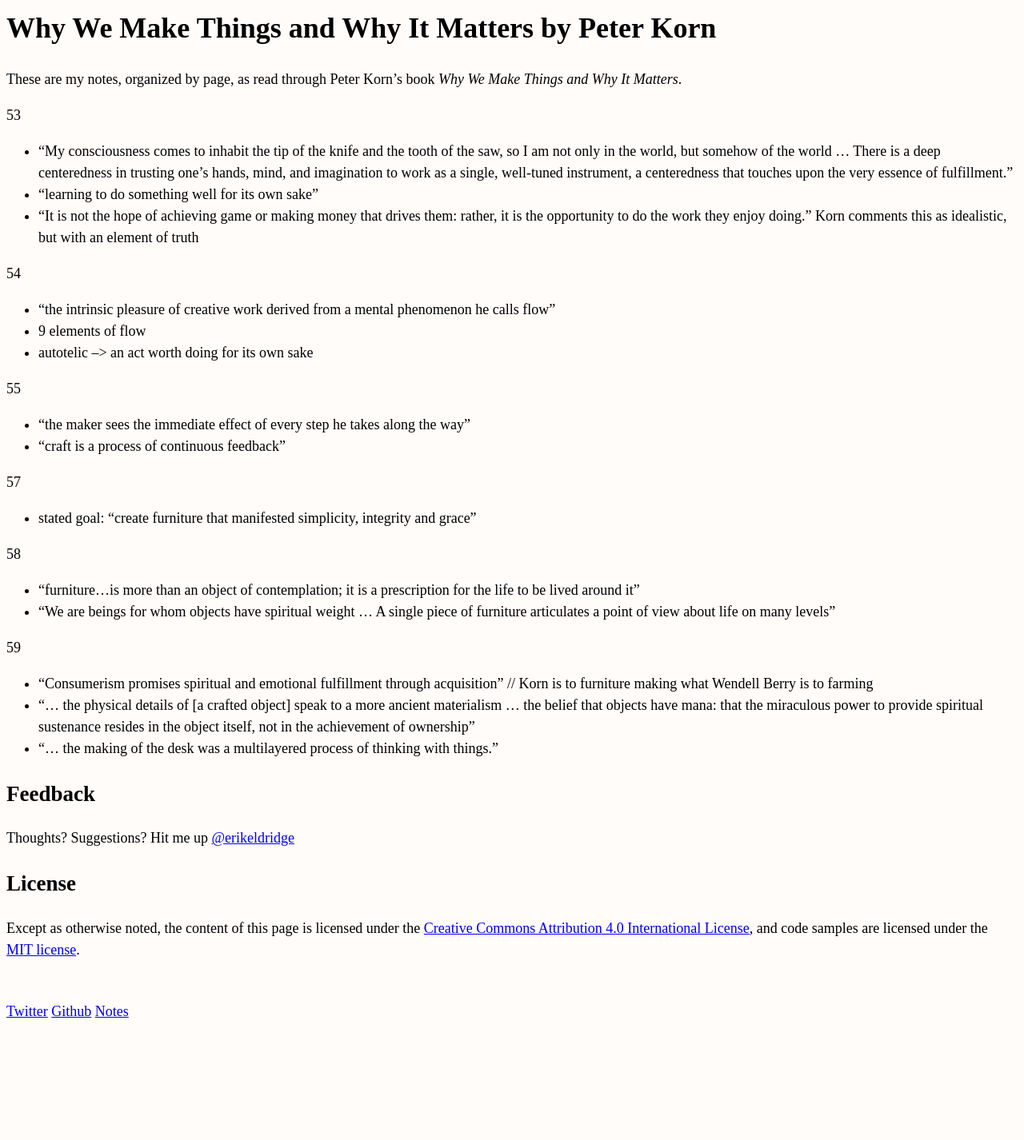
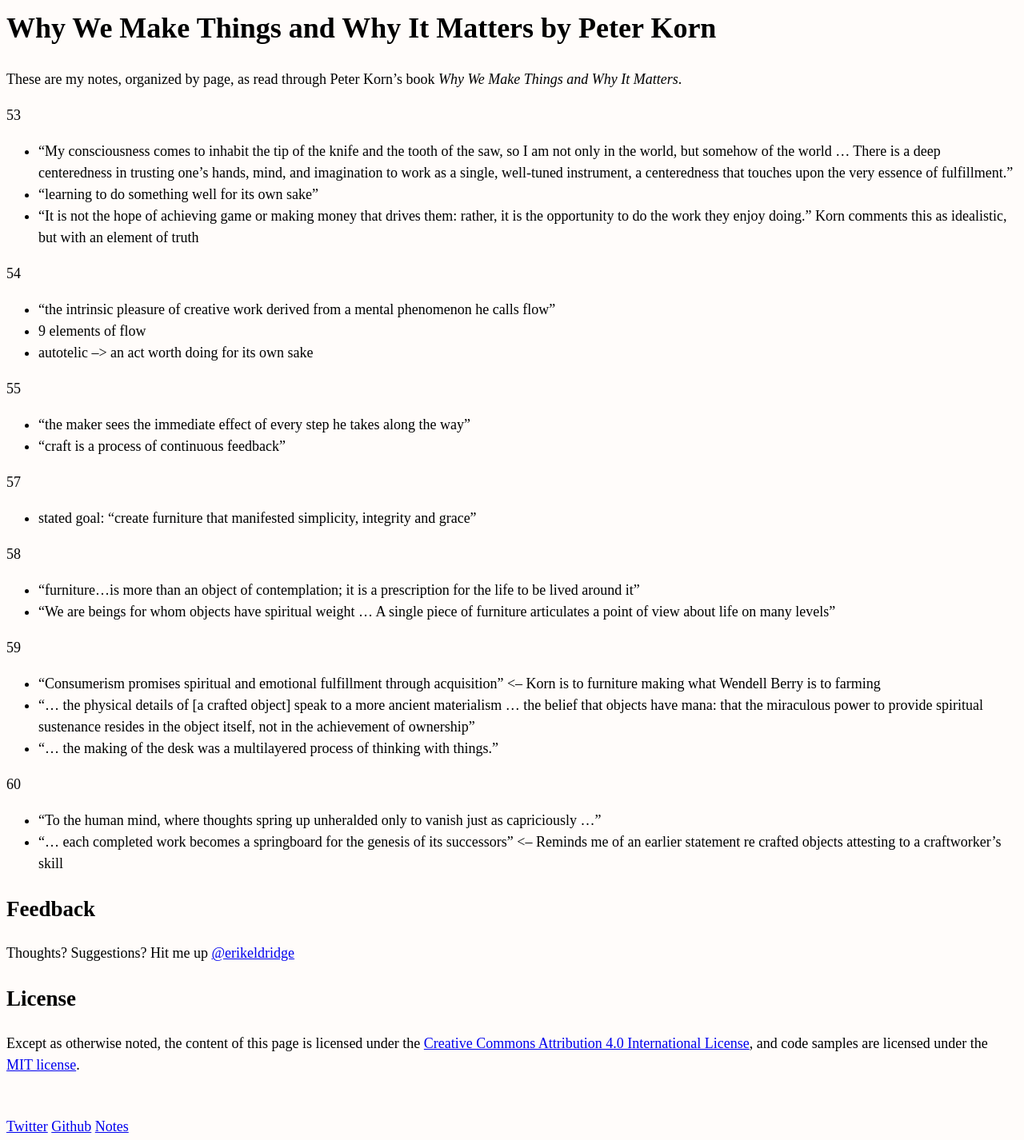
Before and after one commit to erikeldridge/erikeldridge.github.com, a Jekyll site: the page built from _posts/2017-12-02-why-we-make-things-and-why-it-matters-by-peter-korn.markdown, in a window 1280 px wide. Shown: the whole page at 80% size. Built offline with Jekyll 4.4.1, drawn with Linux system fonts in a browser that asks for light colours; nearby versions of some CDN libraries; before the commit the page ends 1282 px from its top, so only the background shows below that.

Commit message:
Update from Forestry.io - 2017-12-02-why-we-make-things-and-why-it-matters-by-peter-korn.markdown

```diff
--- a/_posts/2017-12-02-why-we-make-things-and-why-it-matters-by-peter-korn.markdown
+++ b/_posts/2017-12-02-why-we-make-things-and-why-it-matters-by-peter-korn.markdown
@@ -36,6 +36,11 @@
 
 59
 
-* "Consumerism promises spiritual and emotional fulfillment through acquisition" // Korn is to furniture making what Wendell Berry is to farming
+* "Consumerism promises spiritual and emotional fulfillment through acquisition" <-- Korn is to furniture making what Wendell Berry is to farming
 * "... the physical details of \[a crafted object\] speak to a more ancient materialism ... the belief that objects have mana: that the miraculous power to provide spiritual sustenance resides in the object itself, not in the achievement of ownership"
 * "... the making of the desk was a multilayered process of thinking with things."
+
+60
+
+* "To the human mind, where thoughts spring up unheralded only to vanish just as capriciously ..."
+* "... each completed work becomes a springboard for the genesis of its successors" <-- Reminds me of an earlier statement re crafted objects attesting to a craftworker's skill
```
